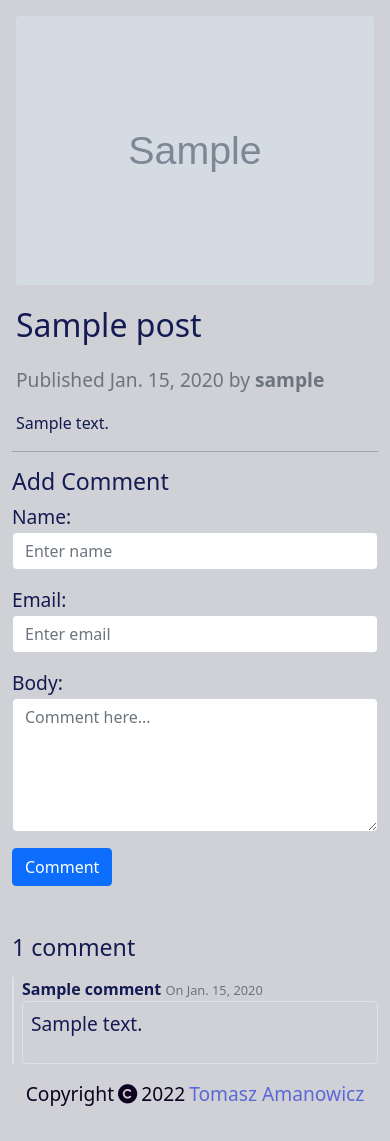
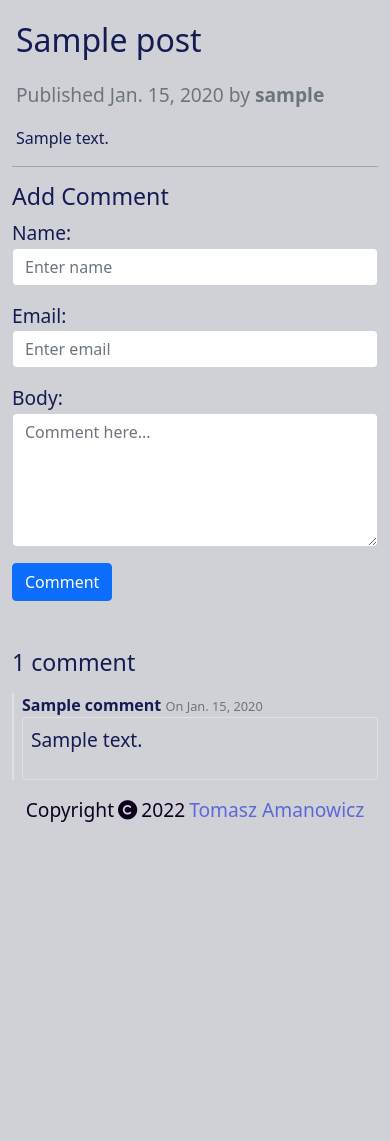
Before and after one commit to admtomas/cybersecurity_blog, a Django app: a page that uses blog/templates/blog/comment.html in a window 390 px wide. Shown: the part 143-1284 px from the top of the page. After the commit the page ends 965 px from the top, so only its background shows below. Run offline with Django 4.2, Linux system fonts and the light colour scheme; tables that the repository leaves empty hold one stand-in row (values such as "Sample post"); grey boxes marked "Sample" are stand-in pictures; some libraries are stand-ins or nearby versions; some web fonts are replaced.

Commit message:
Minor changes to the style for better responsivnes and code commented out for future due need of AWS S3 for image storage (#7)

```diff
--- a/blog/models.py
+++ b/blog/models.py
@@ -19,7 +19,7 @@ class Post(models.Model):
 
     title = models.CharField(max_length=255)
     slug = models.SlugField()
-    image = models.ImageField(upload_to='images/%d/%m/%Y/')
+    image = models.ImageField(upload_to='images/%d/%m/%Y/', blank=True)
     author = models.ForeignKey(User, on_delete=models.CASCADE,related_name='blog_posts')
     # Attach text editor to the body to style the article
     body=RichTextUploadingField()
--- a/blog/templates/blog/comment.html
+++ b/blog/templates/blog/comment.html
@@ -7,7 +7,7 @@
         {% if  comment.parent.name%} to <strong>{{comment.parent.name}}</strong>{% endif %}
         <small class="text-muted">On {{ comment.created.date }}</small>
     </div>
-    <div class="border p-2 rounded">
+    <div class="border p-2 rounded col-sm-10 col-md-8">
         <p>{{comment.body}}</p>
         {% comment %} Button for replaying to comment to be refactored {% endcomment %}
         {% comment %} <button class="btn btn-primary btn-sm" onclick="handleReply({{comment.id}})">Reply</button> {% endcomment %}
--- a/blog/templates/blog/post_detail.html
+++ b/blog/templates/blog/post_detail.html
@@ -5,10 +5,10 @@
 
 {% block maincontent %}
     <article class="ms-1 me-1">
-        <figure class="col-sm-12 col-md-10 col-xl-8">
-            <!-- featured image -->
+        <!-- featured image need AWS S3 to be used with Heroku-->
+        {% comment %} <figure class="col-sm-12 col-md-10 col-xl-8">
             <img src="{{ post.image.url }}" class="rounded img-fluid" alt="{{post.title}}">
-        </figure>
+        </figure> {% endcomment %}
         <div class="mt-3">
             <h1>{{post.title}}</h1>
             <p class="text-muted">
@@ -23,7 +23,7 @@
 
     <hr/>
         <h3>Add Comment</h3>
-        <form method="post" action="">
+        <form method="post" action="" class="col-sm-10 col-md-8">
             {% csrf_token %}
             {{ comment_form.as_p }}
             <button type="submit" class="btn btn-primary">Comment</button>
```
Also changed, not shown: blog/templates/blog/post_list.html (+5 -4 lines), blog/migrations/0006_alter_post_image.py (added).
